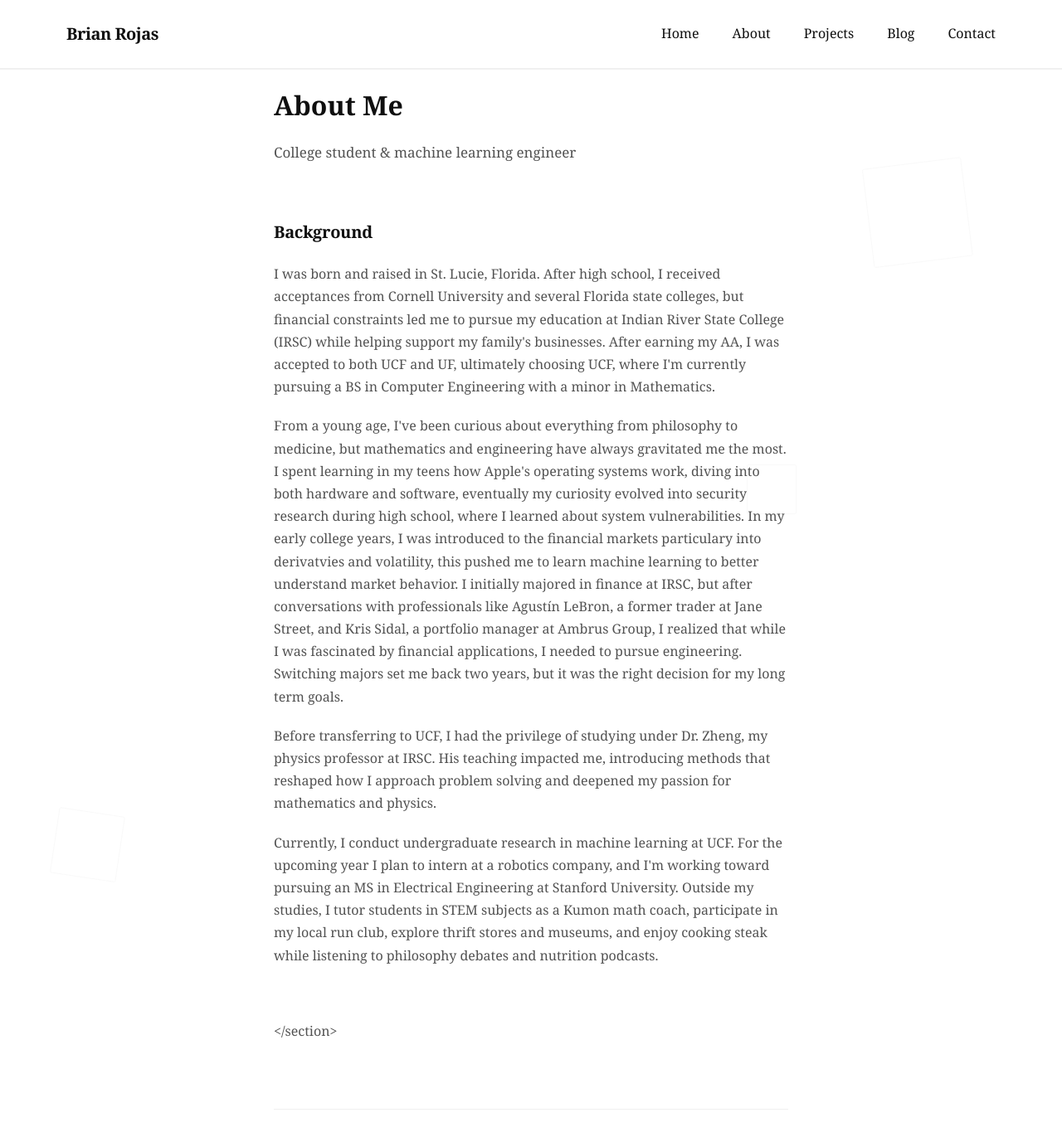
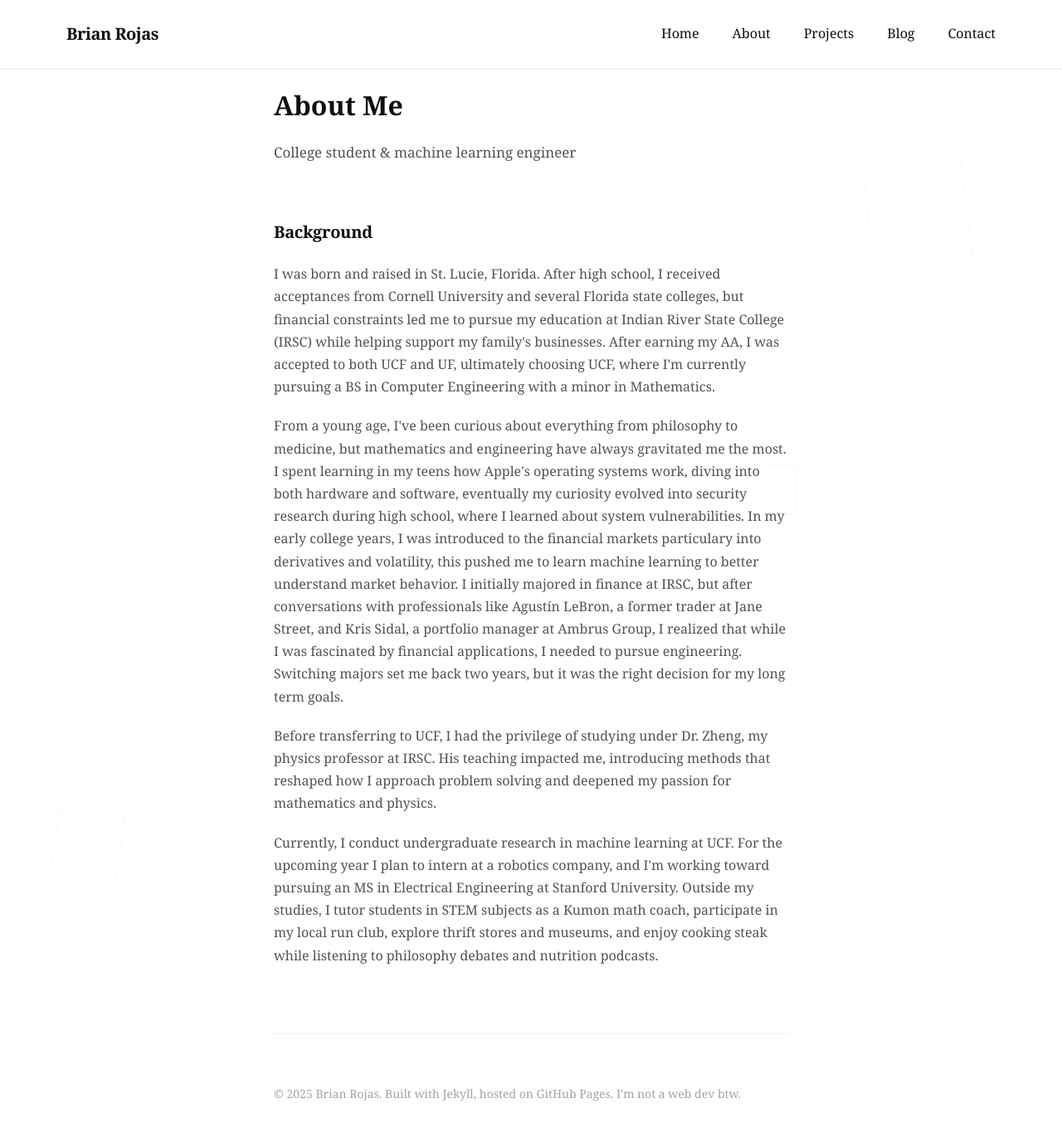
Before and after one commit to brianrojrc/brianrojrc.github.io, a Jekyll site: the page built from about.md, in a window 1280 px wide and 1400 px high. Shown: the top 1377 px of the window at 83% size. Built offline with Jekyll 4.4.1, drawn with Linux system fonts in a browser that asks for light colours.

Commit message:
Update about.md

```diff
--- a/about.md
+++ b/about.md
@@ -13,11 +13,9 @@
 
     <p>I was born and raised in St. Lucie, Florida. After high school, I received acceptances from Cornell University and several Florida state colleges, but financial constraints led me to pursue my education at Indian River State College (IRSC) while helping support my family's businesses. After earning my AA, I was accepted to both UCF and UF, ultimately choosing UCF, where I'm currently pursuing a BS in Computer Engineering with a minor in Mathematics.</p>
 
-    <p>From a young age, I've been curious about everything from philosophy to medicine, but mathematics and engineering have always gravitated me the most. I spent learning in my teens how Apple's operating systems work, diving into both hardware and software, eventually my curiosity evolved into security research during high school, where I learned about system vulnerabilities. In my early college years, I was introduced to the financial markets particulary into derivatvies and volatility, this pushed me to learn machine learning to better understand market behavior. I initially majored in finance at IRSC, but after conversations with professionals like Agustín LeBron, a former trader at Jane Street, and Kris Sidal, a portfolio manager at Ambrus Group, I realized that while I was fascinated by financial applications, I needed to pursue engineering. Switching majors set me back two years, but it was the right decision for my long term goals.</p>
+    <p>From a young age, I've been curious about everything from philosophy to medicine, but mathematics and engineering have always gravitated me the most. I spent learning in my teens how Apple's operating systems work, diving into both hardware and software, eventually my curiosity evolved into security research during high school, where I learned about system vulnerabilities. In my early college years, I was introduced to the financial markets particulary into derivatives and volatility, this pushed me to learn machine learning to better understand market behavior. I initially majored in finance at IRSC, but after conversations with professionals like Agustín LeBron, a former trader at Jane Street, and Kris Sidal, a portfolio manager at Ambrus Group, I realized that while I was fascinated by financial applications, I needed to pursue engineering. Switching majors set me back two years, but it was the right decision for my long term goals.</p>
 
     <p>Before transferring to UCF, I had the privilege of studying under Dr. Zheng, my physics professor at IRSC. His teaching impacted me, introducing methods that reshaped how I approach problem solving and deepened my passion for mathematics and physics.</p>
 
     <p>Currently, I conduct undergraduate research in machine learning at UCF. For the upcoming year I plan to intern at a robotics company, and I'm working toward pursuing an MS in Electrical Engineering at Stanford University. Outside my studies, I tutor students in STEM subjects as a Kumon math coach, participate in my local run club, explore thrift stores and museums, and enjoy cooking steak while listening to philosophy debates and nutrition podcasts.</p>
 </section>
-
-</section>
```
